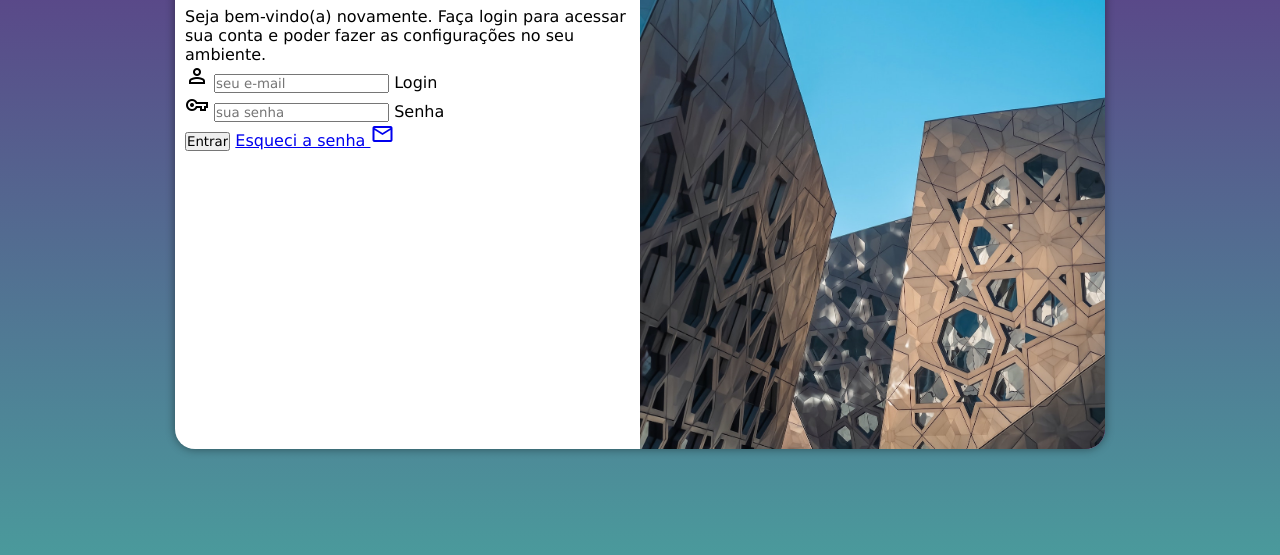
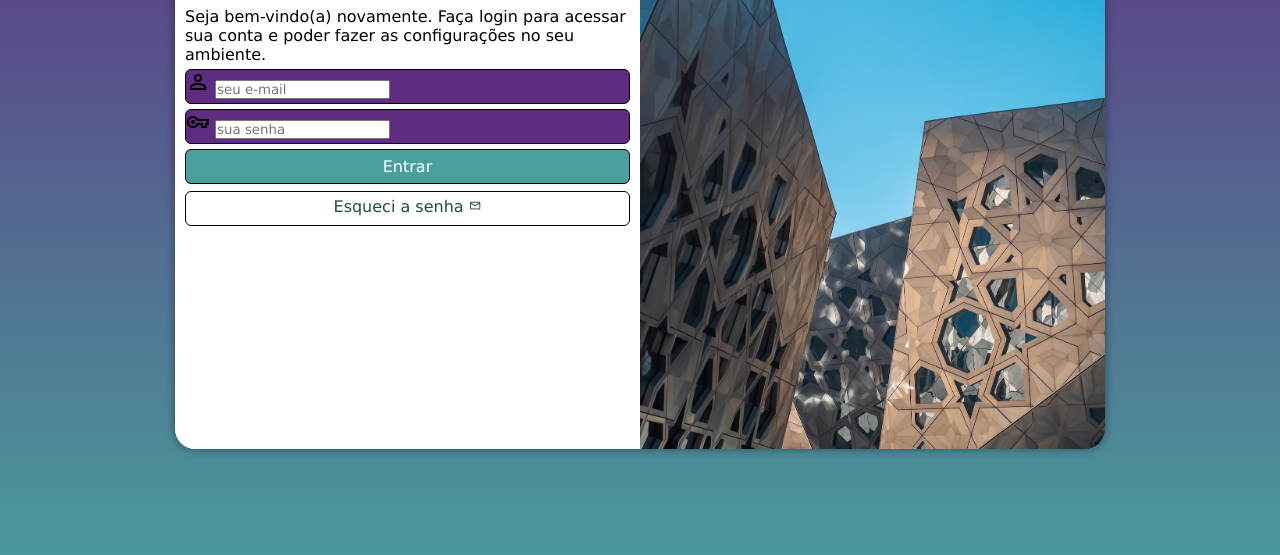
Before and after one commit to RafaelBrandaoS/projeto-login, a plain HTML site: page index.html in a window 1280 px wide. Shown: the part 201-756 px from the top of the page. Drawn offline with nearby package versions, Linux system fonts and the light colour scheme.

Commit message:
formatação do formulário

```diff
--- a/estilos/style.css
+++ b/estilos/style.css
@@ -64,3 +64,60 @@ div#formulario > h1 {
 div#formulario > p {
     font-size: 0.8em;
 }
+
+form > div.campo {
+    background-color: #5F2C82;
+    width: 100%;
+    display: block;
+    height: 35px;
+    border-radius: 6px;
+    border: 1px solid black;
+    margin: 5px 0;
+}
+
+div.campo > label {
+    display: none;
+}
+
+form > input[type=submit] {
+    display: block;
+    font-size: 1em;
+    width: 100%;
+    height: 35px;
+    color: white;
+    background-color: #49A09D;
+    border: 1px solid black;
+    border-radius: 6px;
+}
+
+form > input[type=submit]:hover {
+    background-color: #56c2be;
+    cursor: pointer;
+    transform: scale(1.01) translateY(-2px);
+}
+
+form > a.butao {
+    display: block;
+    text-align: center;
+    font-size: 1em;
+    width: 100%;
+    height: 35px;
+    padding-top: 5px;
+    margin-top: 7px;
+    background-color: #fff;
+    border: 1px solid black;
+    color: #244b49;
+    border-radius: 6px;
+    text-decoration: none;
+}
+
+form > a.butao:hover {
+    background-color: #92d8d7;
+    cursor: pointer;
+    transform: scale(1.01) translateY(-2px);
+}
+
+form > a.butao > i {
+    font-size: 0.8em;
+    fill: 1;
+}
--- a/index.html
+++ b/index.html
@@ -18,20 +18,25 @@
             <div id="formulario">
                 <h1>Login</h1>
                 <p>Seja bem-vindo(a) novamente. Faça login para acessar sua conta e poder fazer as configurações no seu ambiente.</p>
+
                 <form action="login.php" method="post" autocomplete="on">
                     <div class="campo">
                         <i class="material-symbols-outlined">person</i>
+
                         <input type="email" name="login" id="ilogin" placeholder="seu e-mail" autocomplete="email" required maxlength="40">
                         <label for="ilogin">Login</label>
                     </div>
+
                     <div class="campo">
                         <i class="material-symbols-outlined">vpn_key</i>
+
                         <input type="password" name="senha" id="isenha" placeholder="sua senha" autocomplete="current-password" required minlength="6" maxlength="20">
                         <label for="isenha">Senha</label>
                     </div>
+
                     <input type="submit" value="Entrar">
 
-                    <a href="esqueci.html">
+                    <a href="esqueci.html" class="butao">
                         Esqueci a senha <i class="material-symbols-outlined">mail</i>
                     </a>
                 </form>
```
